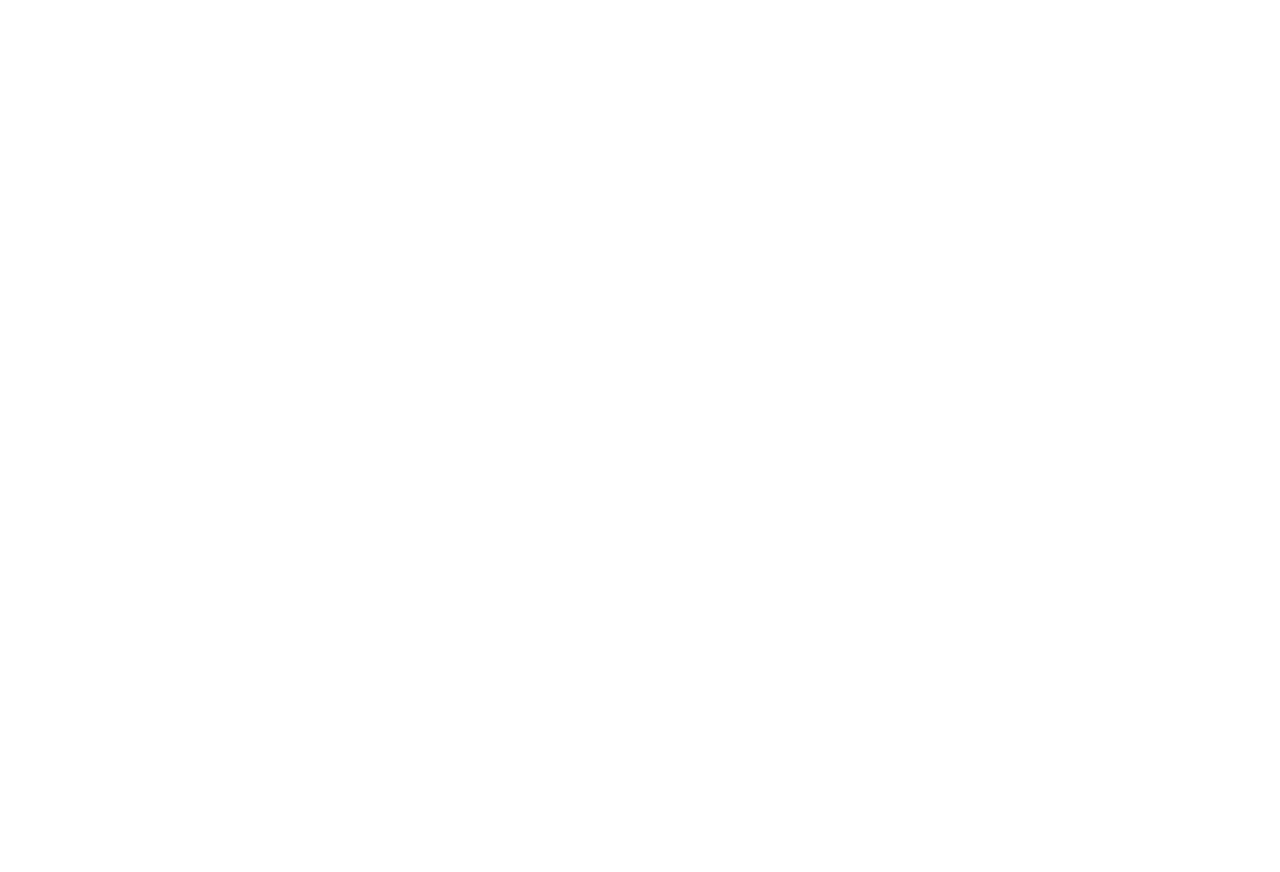
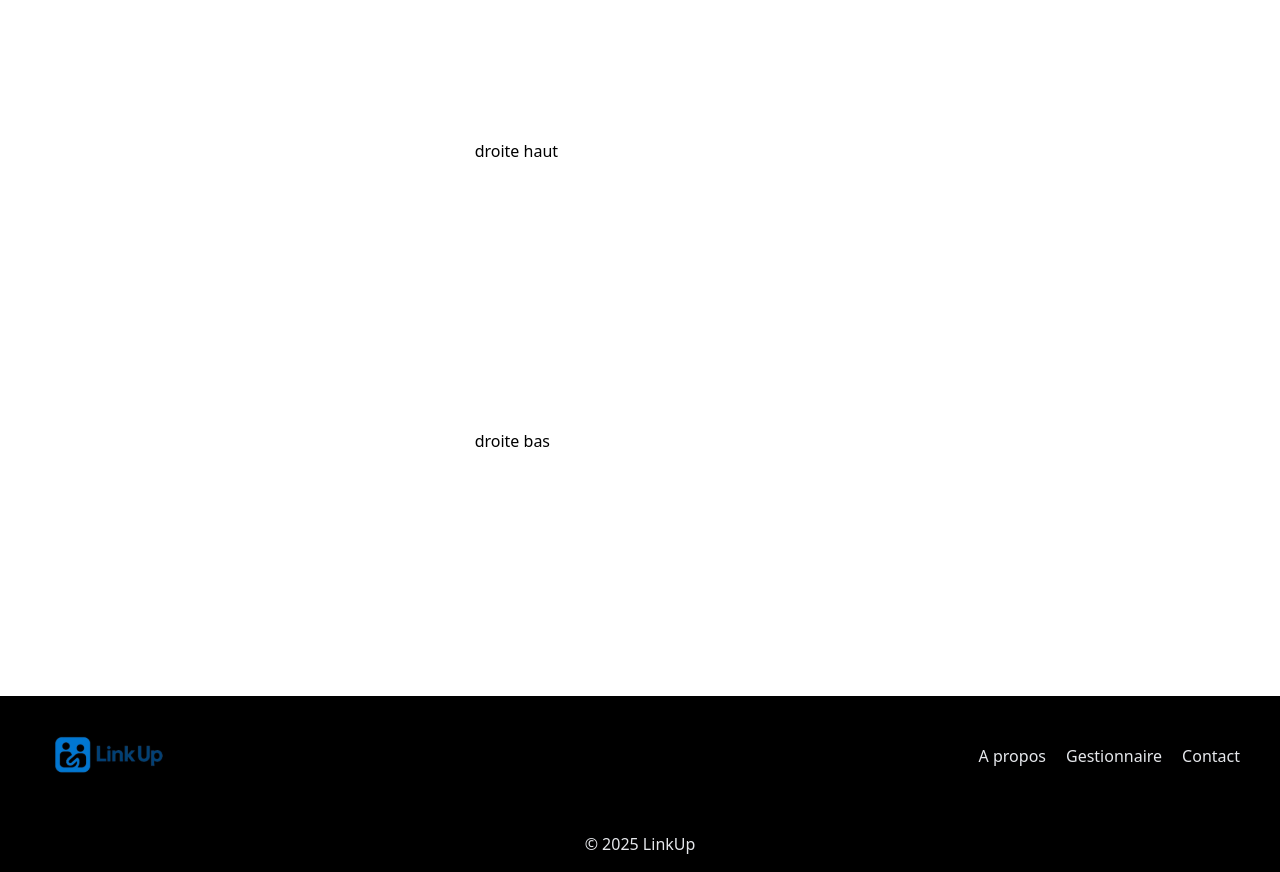
Before and after one commit to kylyon/projet-hackaton-2025-social-media, a Vue app in the folder frontend/: page /profil in a window 1280 px wide. Shown: the part 980-1852 px from the top of the page. Before the commit the page ends 800 px from the top, so only its background shows below. Built offline with nearby package versions, Linux system fonts and the light colour scheme.

Commit message:
Changements + ajout page Home

```diff
--- a/frontend/src/App.vue
+++ b/frontend/src/App.vue
@@ -3,6 +3,10 @@
     <Header />
     <router-view />
   </div>
+  <main class="flex flex-col justify-center">
+    <Profile />
+    <Footer />
+  </main>
 </template>
 
 
@@ -10,5 +14,7 @@
 
 import Header from './components/Header.vue';
 
+import Footer from './components/Footer.vue';
+import Profile from './pages/Profile.vue';
 
 </script>
--- a/frontend/src/components/Footer.vue
+++ b/frontend/src/components/Footer.vue
@@ -0,0 +1,17 @@
+<template>
+  <footer class="bg-black text-white">
+    <div class="footerTop p-7 flex justify-between md:p-10 md:items-center">
+      <div class="flex items-center space-x-4">
+        <img src="@/assets/logo.svg" alt="Logo" class="h-10" />
+      </div>
+      <div class="flex items-center space-x-5 mt-4 md:mt-0">
+        <a href="#" class="text-gray-200 hover:underline">A propos</a>
+        <a href="#" class="text-gray-200 hover:underline">Gestionnaire</a>
+        <a href="#" class="text-gray-200 hover:underline">Contact</a>
+      </div>
+    </div>
+    <div class="footerBottom p-4 text-center">
+      <span class="text-gray-200">© 2025 LinkUp</span>
+    </div>
+  </footer>
+</template>
--- a/frontend/src/components/RegisterCard.vue
+++ b/frontend/src/components/RegisterCard.vue
@@ -2,12 +2,33 @@
     <div class="min-h-screen flex items-center justify-center">
         <div class="bg-sky-100 flex flex-col items-center justify-center border border-gray-500 rounded-lg shadow m-10 max-w-xs md:max-w-sm lg:max-w-md p-6 w-full">
             <form class="text-card-text-color">
-                <h1 class="text-xl text-center font-bold mb-4"> Inscription</h1>
+                <h1 class="text-xl text-center font-bold mb-4">Inscription</h1>
+                <LabelInput label="Email" placeholder="Entrez un email" v-model="email" />
+                <LabelInput label="Nom" placeholder="Entrez un nom" v-model="nom" />
+                <LabelInput label="Prénom" placeholder="Entrez un prénom" v-model="prenom" />
+                 <!-- Ajouter à la suite un champ de description du profil-->
+                <!-- Ajouter à la suite un champ de chargement d'un avatar pour le profil-->
+                <LabelInput label="Mot de passe" placeholder="Entrez un mot de passe" v-model="password" type="password" />
+                <LabelInput label="Confirmer le mot de passe" placeholder="Confirmez le mot de passe" v-model="confirmPassword" type="password" />
+                <AppButton label="S'inscrire" @click="register" class="mt-4" />
             </form>
 
             <div className="max-w-sm mx-auto p-6">
-                <p>Déjà inscrit ? <a class="hover:underline" href="#">Connectez vous</a></p>
+                <p>Déjà inscrit ? <a class="hover:underline" href="/login">Connectez vous</a></p>
             </div>
         </div>
     </div>
 </template>
+
+<script setup>
+import { ref } from 'vue'
+import LabelInput from './LabelInput.vue'
+import AppButton from './Button.vue'
+
+const email = ref('')
+const password = ref('')
+
+function login() {
+  console.log('Connexion avec', email.value, password.value)
+}
+</script>
--- a/frontend/src/pages/Profile.vue
+++ b/frontend/src/pages/Profile.vue
@@ -1,7 +1,23 @@
 <template>
-  <div>
-    <h1>Page Profile</h1>
-    <p>Bienvenue sur ton profil !</p>
+  <div class="container min-h-screen flex flex-col md:flex-row px-4 md:px-12 gap-12">
+    <!-- gauche -->
+    <div class="w-full md:w-1/3 md:top-20">
+      <!-- composant CardProfile -->
+      gauche
+    </div>
+
+    <!-- droite -->
+    <div class="flex flex-col w-full md:w-2/3 md:justify-evenly gap-6">
+      <div class="">
+        <!-- composant Publication -->
+        droite haut
+      </div>
+
+      <div class="">
+        <!-- composant des posts -->
+        droite bas
+      </div>
+    </div>
   </div>
 </template>
 
```
Also changed, not shown: frontend/src/pages/Home.vue (added).
